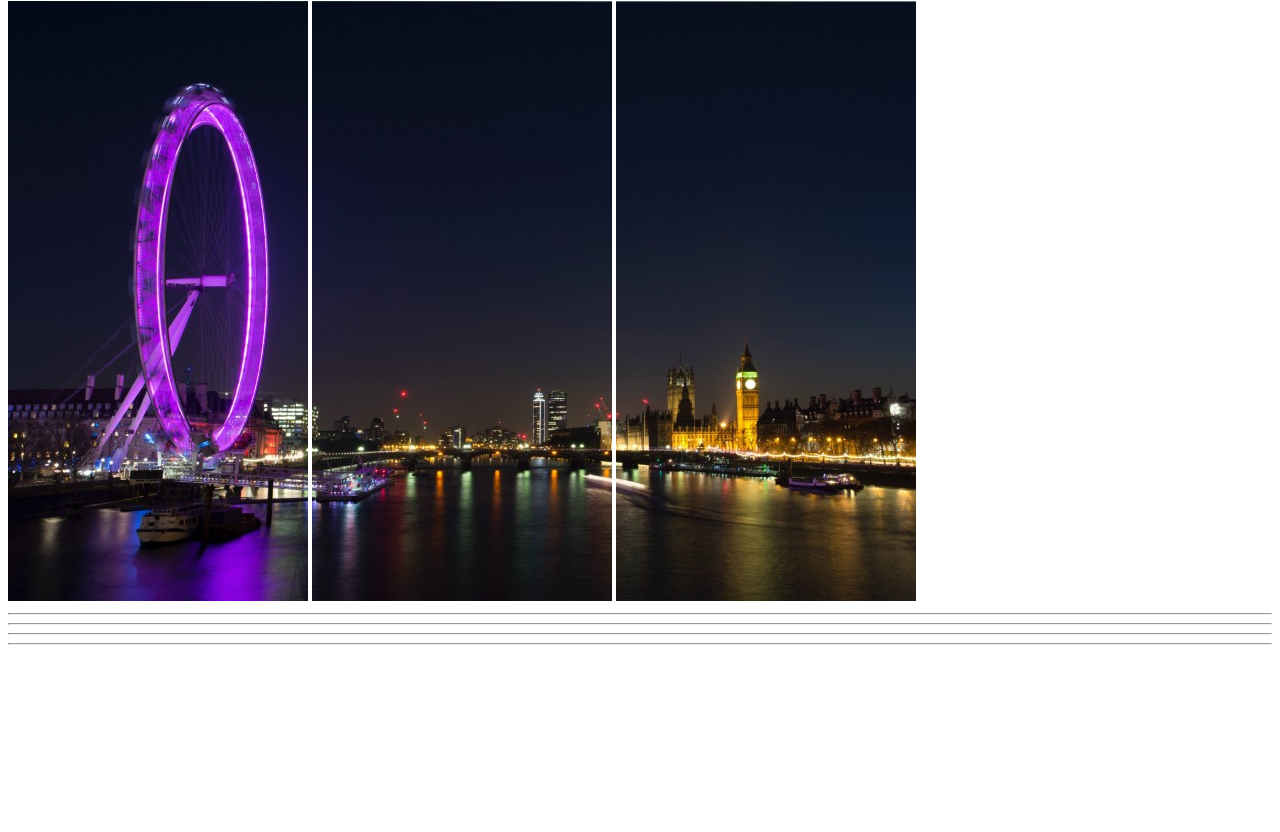
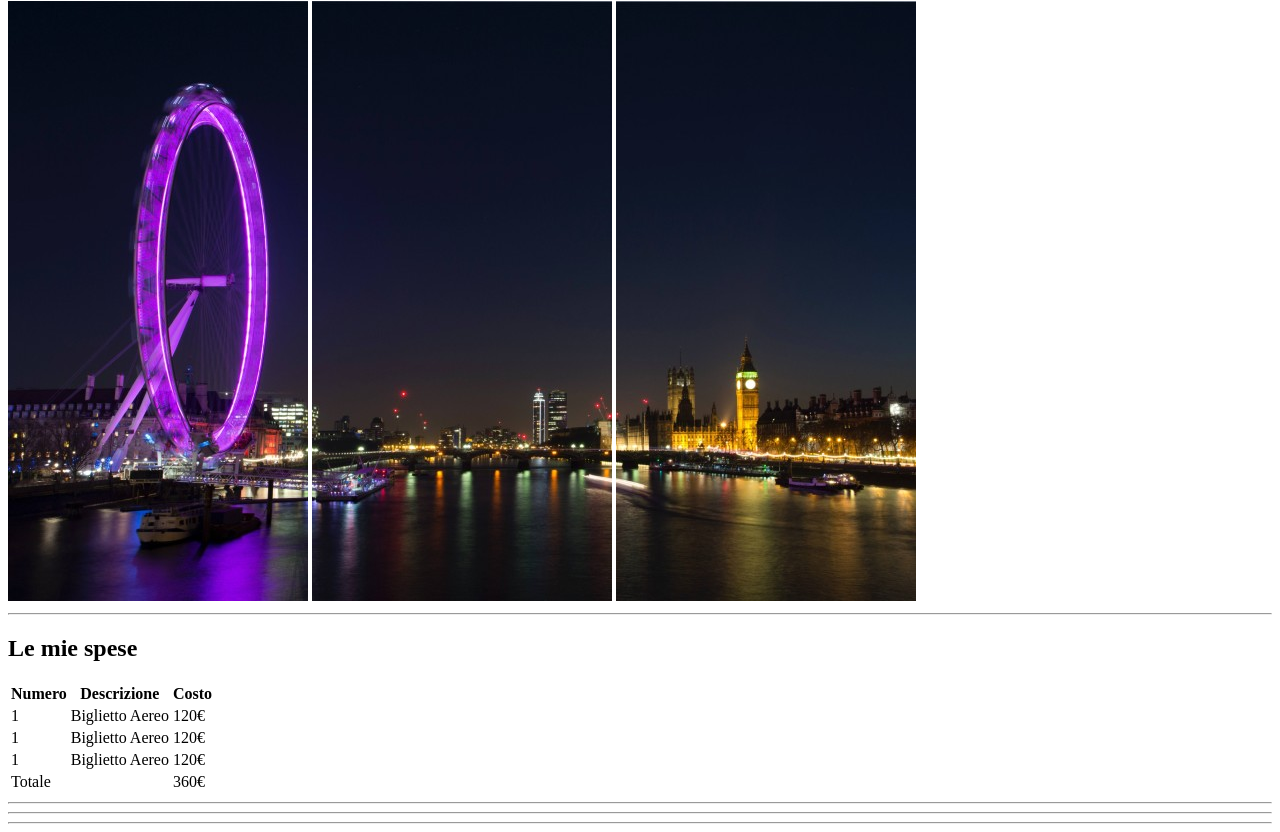
Before and after one commit to Alessandro-Villani/html-london-trip, a plain HTML site: page index.html in a window 1280 px wide. Shown: the part 79-911 px from the top of the page. Before the commit the page ends 800 px from the top, so only its background shows below. Drawn offline with Linux system fonts and the light colour scheme.

Commit message:
added datas and table in expenses section

```diff
--- a/index.html
+++ b/index.html
@@ -24,7 +24,35 @@
     <main>
         <!--Section containing expenses-->
         <section id="expenses">
-
+            <h2>Le mie spese</h2>
+            <table>
+                <thead>
+                    <th>Numero</th>
+                    <th>Descrizione</th>
+                    <th>Costo</th>
+                </thead>
+                <tbody>
+                    <tr>
+                        <td>1</td>
+                        <td>Biglietto Aereo</td>
+                        <td>120€</td>
+                    </tr>
+                    <tr>
+                        <td>1</td>
+                        <td>Biglietto Aereo</td>
+                        <td>120€</td>
+                    </tr>
+                    <tr>
+                        <td>1</td>
+                        <td>Biglietto Aereo</td>
+                        <td>120€</td>
+                    </tr>
+                </tbody>
+                <tfoot>
+                    <td colspan="2">Totale</td>
+                    <td>360€</td>
+                </tfoot>
+            </table>
         </section>
 
         <hr>
```
